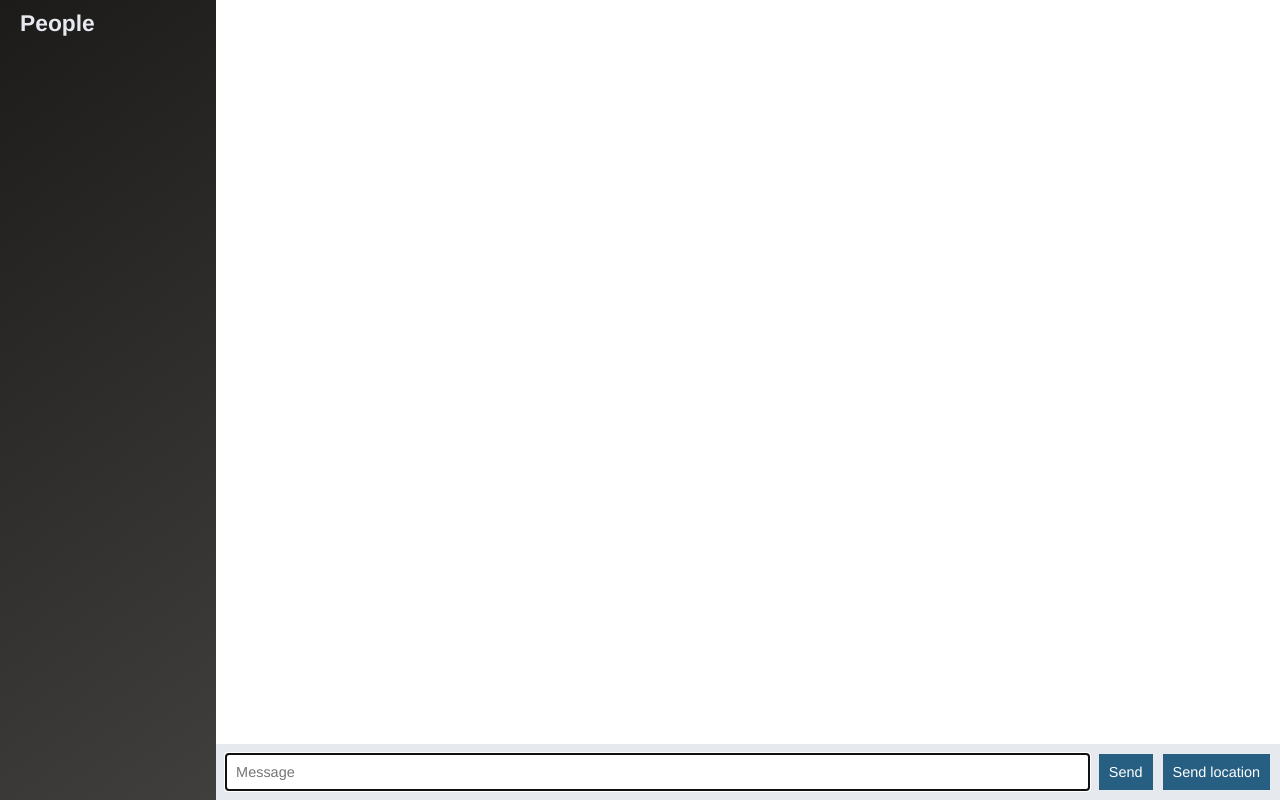
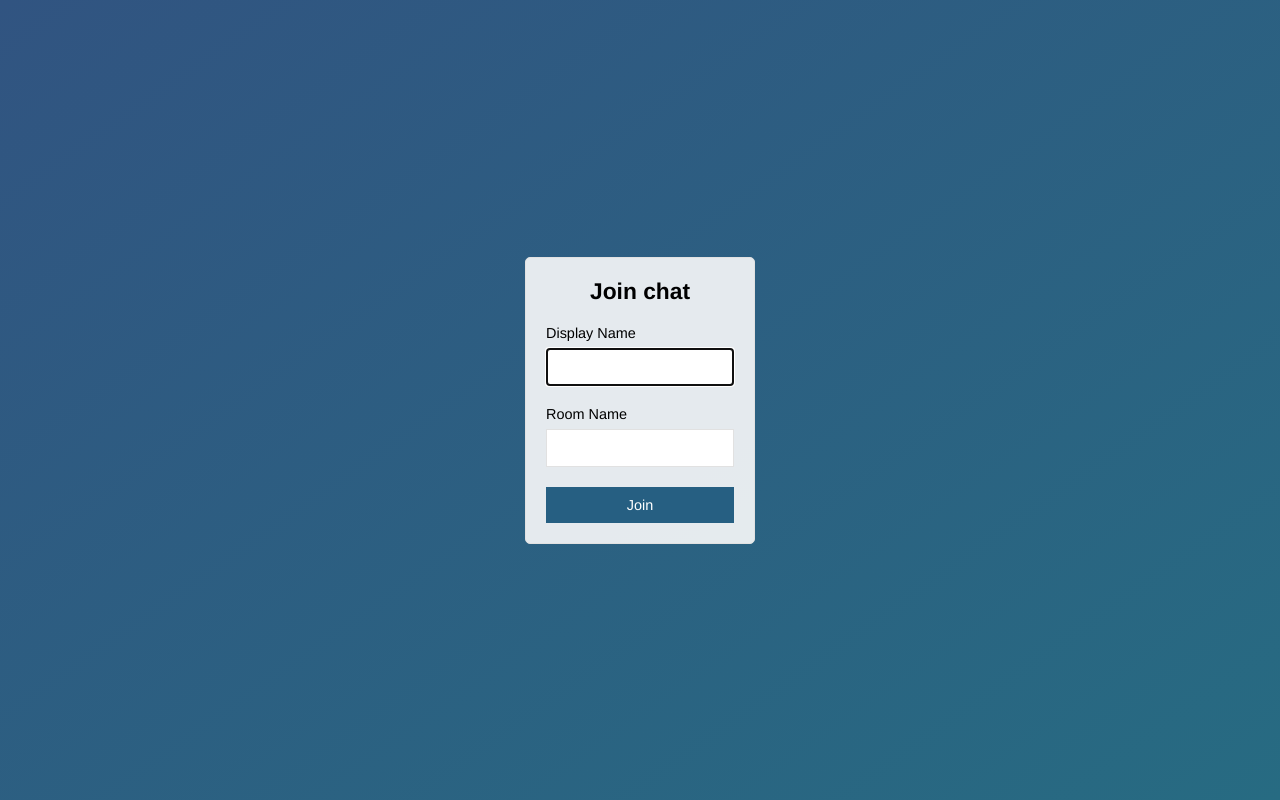
Before and after one commit to vathox/Chat-app, a website: page public/index.html in a window 1280 px wide. Drawn offline with nearby package versions, Linux system fonts and the light colour scheme; no server answers.

Commit message:
Add Join Page

```diff
--- a/public/index.html
+++ b/public/index.html
@@ -2,53 +2,29 @@
 <html lang="en">
 <head>
     <meta charset="UTF-8">
-    <title>Chat app</title>
+    <title>JOIN</title>
+    <meta name="viewport" content="width=device-width, initial-scale=1, user-scalable=no">
     <link rel="stylesheet" href="/css/styles.css">
 </head>
-<body class="chat">
-<div class="chat__sidebar">
-    <h3>People</h3>
-    <div id="users"></div>
+<body class="centered-form ">
+<div class="centered-form__form">
+   <form action="/chat.html">
+       <div class="form-field">
+           <h3>Join chat</h3>
+       </div>
+    <div class="form-field">
+        <label>Display Name</label>
+        <input type="text" name="name" autofocus/>
+    </div>
+    <div class="form-field">
+        <label>Room Name </label>
+        <input type="text" name="room">
+    </div>
+       <div class="form-field">
+           <button>Join</button>
+       </div>
+   </form>
 </div>
 
-<div class="chat__main">
-    <ol id="messages" class="chat__messages"></ol>
-    <div class="chat__footer">
-        <form id="message-form">
-            <input autofocus name="message" type="text" placeholder="Message" autocomplete="off"/>
-            <button>Send</button>
-
-        </form>
-        <button id="location-button">Send location</button>
-    </div>
-</div>
-
-<script id="message-template" type="text/template">
-<li class="message">
-    <div class="message__title">
-        <h4>{{from}}</h4>
-        <span>{{createdAt}}</span>
-    </div>
-    <div class="message_body"><p>{{text}}</p></div>
-</li>
-</script>
-
-<script id="location-message-template" type="text/template">
-    <li class="message">
-        <div class="message__title">
-            <h4>{{from}}</h4>
-            <span>{{createdAt}}</span>
-        </div>
-        <div class="message_body">
-            <a href="{{url}}" target="_blank">My location</a>
-        </div>
-    </li>
-</script>
-
 </body>
-<script src="/socket.io/socket.io.js"></script>
-<script src="./js/libs/jquery-3.3.1.min.js"></script>
-<script src="/js/libs/moment.js"></script>
-<script src="/js/libs/mustache.js"></script>
-<script src="./js/index.js"></script>
 </html>
```
Also changed, not shown: public/chat.html (added, +55 -0 lines), public/js/chat.js (renamed from public/js/index.js), 1 other file.
